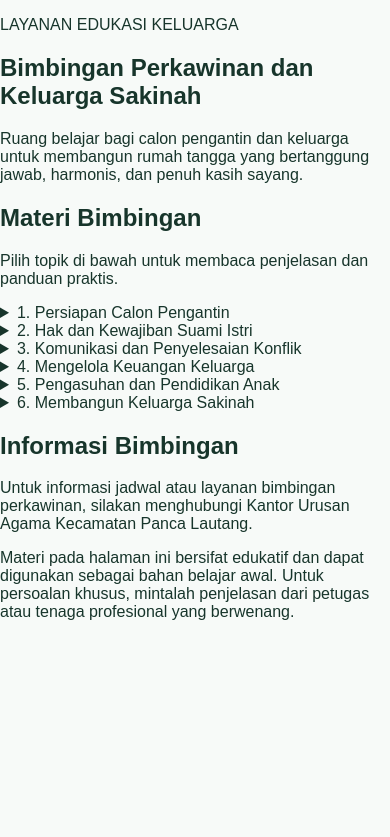
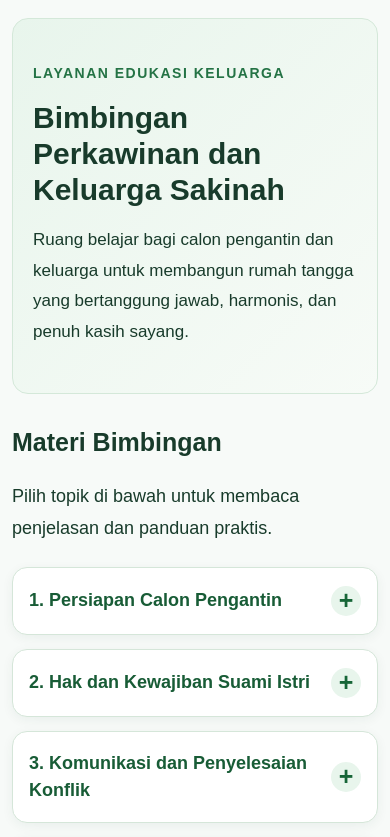
Before and after one commit to suriantosag-cyber/kua-panca-lautang-premium, a Next.js app: page /bimbingan-perkawinan in a window 390 px wide. Shown: the top 837 px of the page. Built offline with nearby package versions, Linux system fonts and the light colour scheme.

Commit message:
Perbaiki tampilan bimbingan perkawinan

```diff
--- a/app/globals.css
+++ b/app/globals.css
@@ -676,3 +676,188 @@
     padding: 14px;
   }
 }
+
+/* Bimbingan Perkawinan: desain nyaman dibaca */
+.bimwin-page {
+  max-width: 1180px;
+  margin: 0 auto;
+  padding: 28px 20px 56px;
+  color: #183b2b;
+  line-height: 1.8;
+}
+
+.bimwin-hero {
+  padding: 42px 32px;
+  margin-bottom: 32px;
+  border-radius: 22px;
+  background: linear-gradient(135deg, #e8f5ec, #f7fbf7);
+  border: 1px solid #d4e8d9;
+}
+
+.bimwin-label {
+  font-size: 14px;
+  font-weight: 800;
+  letter-spacing: 1.5px;
+  color: #247345;
+}
+
+.bimwin-hero h1 {
+  max-width: 850px;
+  margin: 12px 0;
+  font-size: clamp(30px, 4vw, 44px);
+  line-height: 1.2;
+}
+
+.bimwin-hero > p:last-child {
+  max-width: 780px;
+  font-size: 19px;
+  line-height: 1.8;
+}
+
+.bimwin-content {
+  width: 100%;
+}
+
+.bimwin-content > h2,
+.bimwin-note h2 {
+  font-size: clamp(25px, 3vw, 32px);
+  line-height: 1.35;
+}
+
+.bimwin-intro {
+  font-size: 18px;
+  margin-bottom: 22px;
+}
+
+.bimwin-list {
+  display: grid;
+  grid-template-columns: 1fr;
+  gap: 14px;
+  width: 100%;
+}
+
+.bimwin-item {
+  width: 100%;
+  overflow: hidden;
+  border: 1px solid #d5e6d9;
+  border-radius: 15px;
+  background: #fff;
+  box-shadow: 0 3px 12px rgba(25, 75, 45, 0.06);
+}
+
+.bimwin-item summary {
+  display: flex;
+  align-items: center;
+  justify-content: space-between;
+  gap: 16px;
+  width: 100%;
+  padding: 22px 24px;
+  cursor: pointer;
+  list-style: none;
+  color: #185c36;
+  font-size: 20px;
+  font-weight: 750;
+  line-height: 1.5;
+}
+
+.bimwin-item summary::-webkit-details-marker {
+  display: none;
+}
+
+.bimwin-item summary::after {
+  content: "+";
+  flex: 0 0 auto;
+  display: grid;
+  place-items: center;
+  width: 34px;
+  height: 34px;
+  border-radius: 50%;
+  background: #e8f5ec;
+  color: #176638;
+  font-size: 25px;
+  line-height: 1;
+}
+
+.bimwin-item[open] summary {
+  background: #edf7ef;
+  border-bottom: 1px solid #d5e6d9;
+}
+
+.bimwin-item[open] summary::after {
+  content: "−";
+}
+
+.bimwin-detail {
+  padding: 24px 26px 28px;
+  font-size: 18px;
+  line-height: 1.9;
+  color: #34483b;
+}
+
+.bimwin-detail p {
+  margin: 0 0 18px;
+}
+
+.bimwin-detail section {
+  margin-top: 24px;
+}
+
+.bimwin-detail h3 {
+  margin: 0 0 8px;
+  color: #176638;
+  font-size: 20px;
+  line-height: 1.5;
+}
+
+.bimwin-note {
+  margin-top: 34px;
+  padding: 26px;
+  border-radius: 16px;
+  background: #f2f8f3;
+  border-left: 5px solid #27804a;
+}
+
+.bimwin-note p {
+  font-size: 17px;
+  line-height: 1.85;
+}
+
+@media (max-width: 700px) {
+  .bimwin-page {
+    padding: 18px 12px 36px;
+  }
+
+  .bimwin-hero {
+    padding: 28px 20px;
+    border-radius: 16px;
+  }
+
+  .bimwin-hero > p:last-child {
+    font-size: 17px;
+  }
+
+  .bimwin-item summary {
+    padding: 18px 16px;
+    font-size: 18px;
+    gap: 10px;
+  }
+
+  .bimwin-item summary::after {
+    width: 30px;
+    height: 30px;
+  }
+
+  .bimwin-detail {
+    padding: 20px 17px 24px;
+    font-size: 17px;
+    line-height: 1.85;
+  }
+
+  .bimwin-detail h3 {
+    font-size: 19px;
+  }
+
+  .bimwin-note {
+    padding: 20px;
+  }
+}
```
